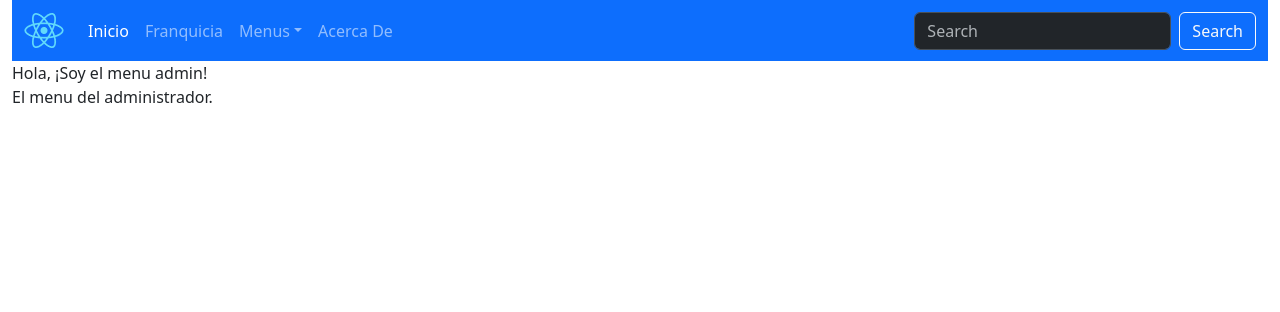
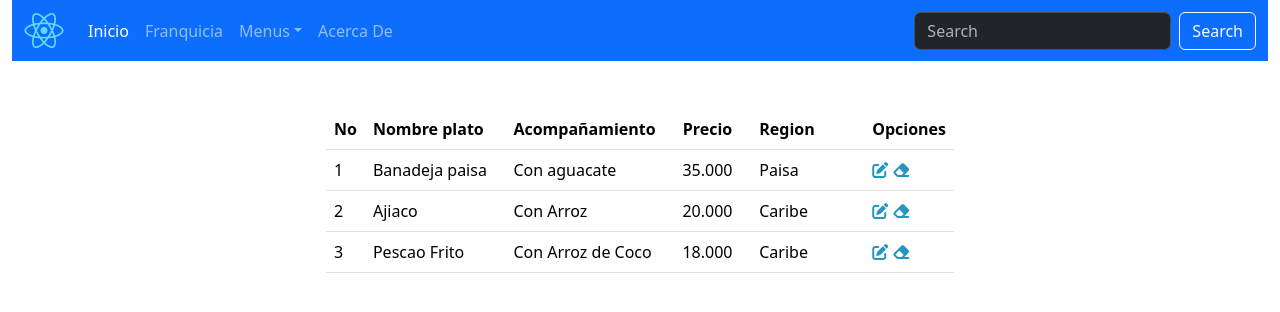
Before and after one commit to amanzano14/Restaurante_ManzanoAndres, a React (Vite) app: page /menadmin in a window 1280 px wide. Shown: the top 312 px of the page. Built offline with nearby package versions, Linux system fonts and the light colour scheme.

Commit message:
front menuscompleto

```diff
--- a/src/app/componentes/menu/MenuAdmin.tsx
+++ b/src/app/componentes/menu/MenuAdmin.tsx
@@ -1,8 +1,68 @@
 export const MenuAdmin = () => {
     return (
-        <>
-        Hola, ¡Soy el menu admin! <br />
-        El menu del administrador.
-        </>
-    )
-}
+      <>
+        <div className="pt-5 d-flex justify-content-center">
+          <div className="col-md-6">
+            <table className="table table-strip">
+              <thead>
+                <tr>
+                  <th style={{ width: "5%" }}>No</th>
+                  <th style={{ width: "25%" }}>Nombre plato</th>
+                  <th style={{ width: "25%" }}>Acompañamiento</th>
+                  <th style={{ width: "15%" }} className="text-center">
+                    Precio
+                  </th>
+                  <th style={{ width: "20%" }}>Region</th>
+                  <th style={{ width: "10%" }}>Opciones</th>
+                </tr>
+              </thead>
+              <tbody>
+                <tr>
+                  <td>1</td>
+                  <td>Banadeja paisa</td>
+                  <td>Con aguacate</td>
+                  <td className="text-center">35.000</td>
+                  <td>Paisa</td>
+                  <td>
+                    <a href="/menactu/1">
+                    <i className="fa-solid fa-pen-to-square" style={{ color: "#2596be" }}></i>
+                    </a>
+                    &nbsp;
+                    <i className="fa-solid fa-eraser" style={{ color: "#2596be" }}></i>
+                  </td>
+                </tr>
+                <tr>
+                  <td>2</td>
+                  <td>Ajiaco</td>
+                  <td>Con Arroz</td>
+                  <td className="text-center">20.000</td>
+                  <td>Caribe</td>
+                  <td>
+                  <a href="/menactu/2">
+                    <i className="fa-solid fa-pen-to-square" style={{ color: "#2596be" }}></i>
+                    </a>
+                    &nbsp;
+                    <i className="fa-solid fa-eraser" style={{ color: "#2596be" }}></i>
+                  </td>
+                </tr>
+                <tr>
+                  <td>3</td>
+                  <td>Pescao Frito</td>
+                  <td>Con Arroz de Coco</td>
+                  <td className="text-center">18.000</td>
+                  <td>Caribe</td>
+                  <td>
+                  <a href="/menactu/3">
+                    <i className="fa-solid fa-pen-to-square" style={{ color: "#2596be" }}></i>
+                    </a>
+                    &nbsp;
+                    <i className="fa-solid fa-eraser" style={{ color: "#2596be" }}></i>
+                  </td>
+                </tr>
+              </tbody>
+            </table>
+          </div>
+        </div>
+      </>
+    );
+  };
--- a/src/app/componentes/menu/MenuCrear.tsx
+++ b/src/app/componentes/menu/MenuCrear.tsx
@@ -1,8 +1,71 @@
 export const MenuCrear = () => {
-    return (
-        <>
-        Hola, ¡Soy el menu crear! <br />
-        El menu de las creaciones.
-        </>
-    )
-}
+  return (
+    <>
+      <div className="pt-5 d-flex justify-content-center">
+        <div className="col-md-6">
+          <form className="row g-3 needs-validation">
+            <div className="col-md-6">
+              <label htmlFor="nomb" className="form-label">
+                Nombre Platos
+              </label>
+              <input
+                type="text"
+                className="form-control borde-info"
+                id="nomb"
+                name="nomb"
+                required
+              />
+            </div>
+
+            <div className="col-md-6">
+              <label htmlFor="acomp" className="form-label">
+                Acompañamientos
+              </label>
+              <input
+                type="text"
+                className="form-control borde-info"
+                id="acomp"
+                name="acomp"
+                required
+              />
+            </div>
+
+            <div className="col-md-6">
+              <label htmlFor="prec" className="form-label">
+                Precio
+              </label>
+              <input
+                type="text"
+                className="form-control borde-info"
+                id="prec"
+                name="prec"
+                required
+              />
+            </div>
+
+            <div className="col-md-3">
+              <label htmlFor="regi" className="form-label">
+                Region
+              </label>
+              <select className="form-select" id="regi" name="regi" required>
+                <option selected disabled value="">
+                  Selecciona Region.
+                </option>
+                <option>Caribe</option>
+                <option>Santander</option>
+                <option>Orinoquia</option>
+                <option>Bolivar</option>
+              </select>
+            </div>
+
+            <div className="col-12">
+              <button className="btn btn-primary" type="submit">
+                Registrar plato
+              </button>
+            </div>
+          </form>
+        </div>
+      </div>
+    </>
+  );
+};
--- a/src/app/componentes/menu/MenuListar.tsx
+++ b/src/app/componentes/menu/MenuListar.tsx
@@ -1,8 +1,46 @@
 export const MenuListar = () => {
     return (
-        <>
-        Hola, ¡Soy el menu listar! <br />
-        El menu que hace las listas.
-        </>
-    )
-}
+      <>
+        <div className="pt-5 d-flex justify-content-center">
+          <div className="col-md-6">
+            <table className="table table-strip">
+              <thead>
+                <tr>
+                  <th style={{ width: "5%" }}>No</th>
+                  <th style={{ width: "30%" }}>Nombre plato</th>
+                  <th style={{ width: "25%" }}>Acompañamiento</th>
+                  <th style={{ width: "20%" }} className="text-center">
+                    Precio
+                  </th>
+                  <th style={{ width: "20%" }}>Region</th>
+                </tr>
+              </thead>
+              <tbody>
+                <tr>
+                  <td>1</td>
+                  <td>Banadeja paisa</td>
+                  <td>Con aguacate</td>
+                  <td className="text-center">35.000</td>
+                  <td>Paisa</td>
+                </tr>
+                <tr>
+                <td>2</td>
+                  <td>Ajiaco</td>
+                  <td>Con Arroz</td>
+                  <td className="text-center">20.000</td>
+                  <td>Caribe</td>
+                </tr>
+                <tr>
+                <td>3</td>
+                  <td>Pescao Frito</td>
+                  <td>Con Arroz de Coco</td>
+                  <td className="text-center">18.000</td>
+                  <td>Caribe</td>
+                </tr>
+              </tbody>
+            </table>
+          </div>
+        </div>
+      </>
+    );
+  };
--- a/src/app/utilidades/rutas/Ruteo.tsx
+++ b/src/app/utilidades/rutas/Ruteo.tsx
@@ -16,7 +16,7 @@ export const Ruteo = () =>{
                 <Route path="/mencre" element= {<MenuCrear />} />
                 <Route path="/menlis" element= {<MenuListar />} />
                 <Route path="/menadmin" element= {<MenuAdmin />} />
-                <Route path="/menactu/: codigo" element= {<MenuActualizar />} />
+                <Route path="/menactu/:codigo" element= {<MenuActualizar />} />
 
                 <Route path="/menuacer" element= {<Acerca />} />
 
```
